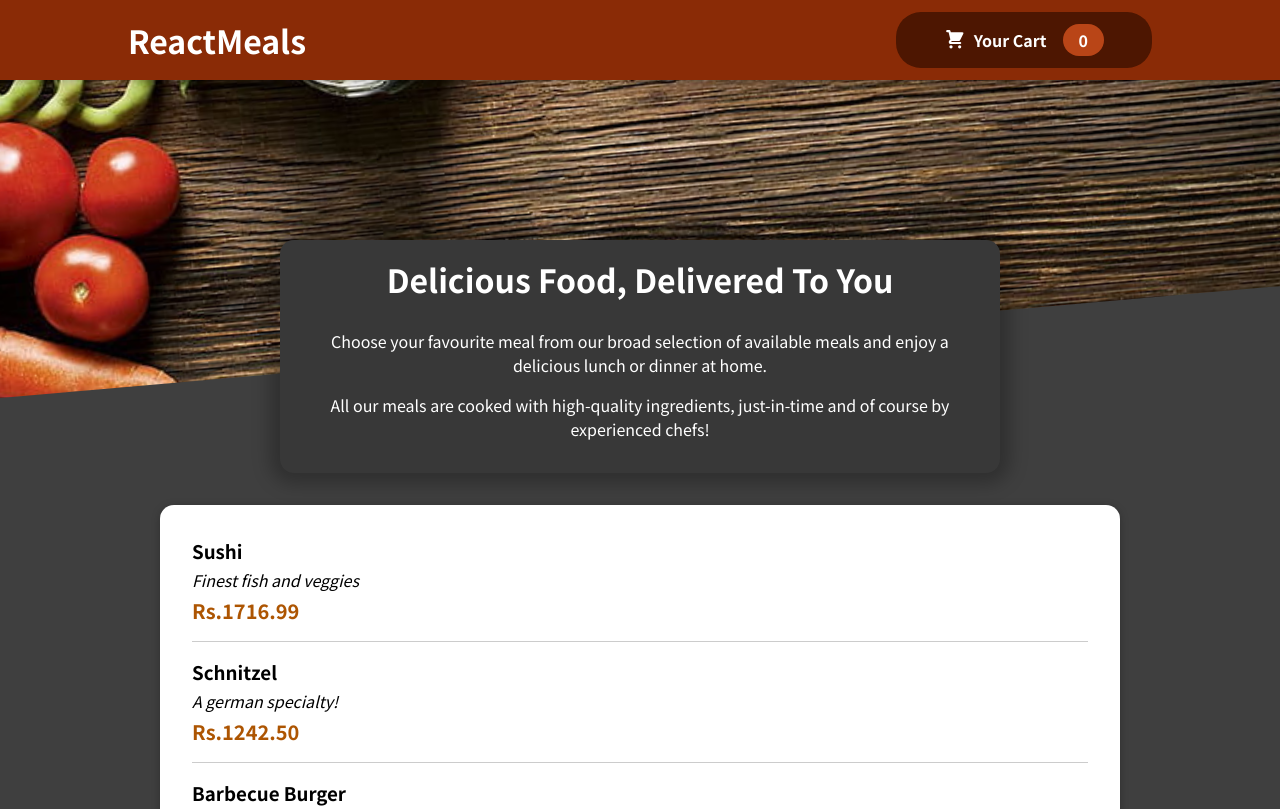
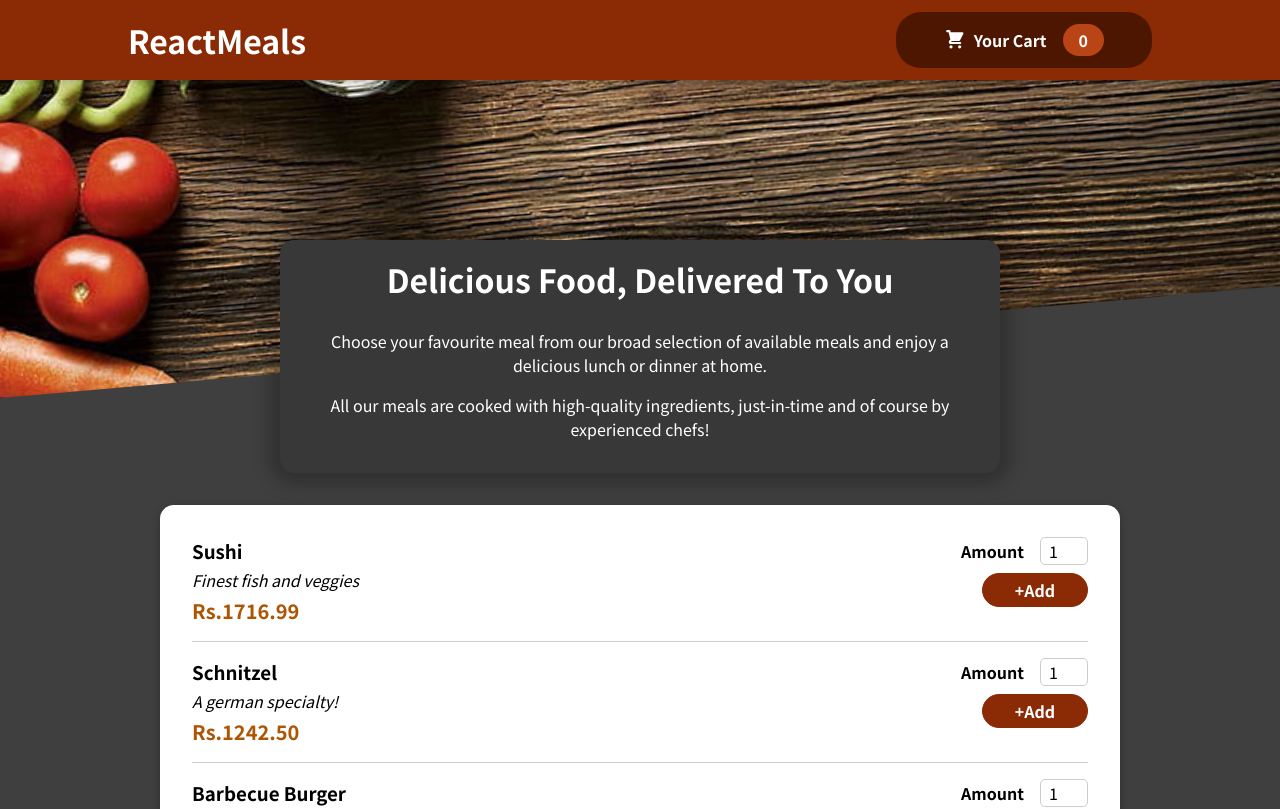
Before and after one commit to Mamuni98/Restaurant_Website, a React (Create React App) app: page / in a window 1280 px wide. Shown: the top 809 px of the page. Built offline with nearby package versions, Linux system fonts and the light colour scheme.

Commit message:
Adding_a_Form_(Task-4)

```diff
--- /dev/null
+++ b/src/Components/Meals/MealsItemForm.js
@@ -0,0 +1,15 @@
+import classes from "./MealsItemForm.module.css";
+
+const MealsItemForm = (props) => {
+  return (
+    <form className={classes.form}>
+      <div className={classes.input}>
+        <label for="amount">Amount</label>
+        <input id="amount" type="number" value={1} />
+      </div>
+      <button type="submit">+Add</button>
+    </form>
+  );
+};
+
+export default MealsItemForm;
--- /dev/null
+++ b/src/Components/Meals/MealsItemForm.module.css
@@ -0,0 +1,39 @@
+.form {
+    text-align: right;
+  }
+
+  .form button {
+    font: inherit;
+    cursor: pointer;
+    background-color: #8a2b06;
+    border: 1px solid #8a2b06;
+    color: white;
+    padding: 0.25rem 2rem;
+    border-radius: 20px;
+    font-weight: bold;
+  }
+
+  .form button:hover,
+  .form button:active {
+    background-color: #641e03;
+    border-color: #641e03;
+  }
+
+.input {
+    display: flex;
+    align-items: center;
+    margin-bottom: 0.5rem;
+  }
+
+  .input label {
+    font-weight: bold;
+    margin-right: 1rem;
+  }
+
+  .input input {
+    width: 3rem;
+    border-radius: 5px;
+    border: 1px solid #ccc;
+    font: inherit;
+    padding-left: 0.5rem;
+  }
--- a/src/Components/Meals/MealsList.js
+++ b/src/Components/Meals/MealsList.js
@@ -1,4 +1,5 @@
 import classes from "./MealsList.module.css";
+import MealsItemForm from "./MealsItemForm";
 const MealsList = (props) => {
   return (
     <li className={classes.meal}>
@@ -7,6 +8,9 @@
         <div className={classes.description}>{props.description}</div>
         <div className={classes.price}>Rs.{props.price.toFixed(2)}</div>
       </div>
+      <div>
+        <MealsItemForm />
+      </div>
     </li>
   );
 };
```
